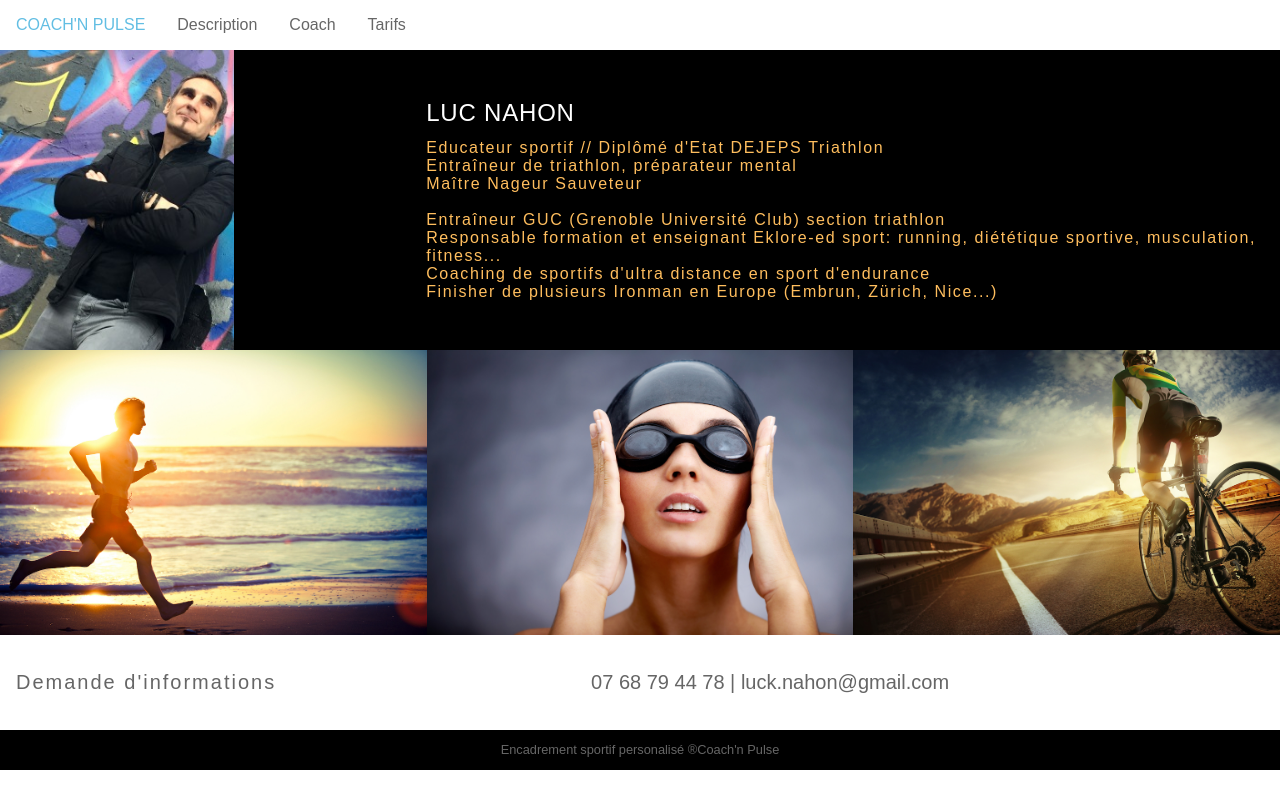
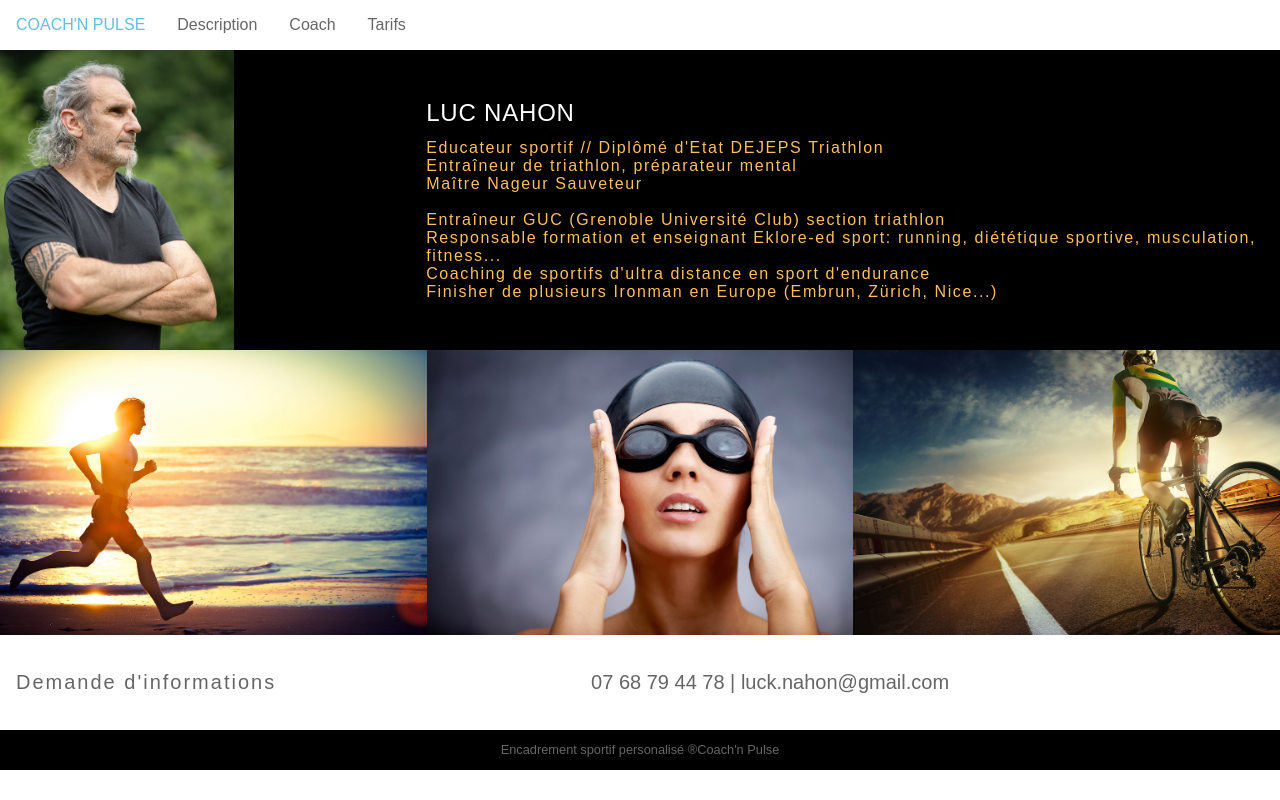
Before and after one commit to Mitchnsun/coachnpulse, a Gatsby site: page /coach in a window 1280 px wide. Built offline with nearby package versions, Linux system fonts and the light colour scheme; Gatsby itself is replaced by a stand-in of ours.

Commit message:
feat(image): replace coach image

```diff
--- a/src/pages/coach.tsx
+++ b/src/pages/coach.tsx
@@ -77,7 +77,7 @@ const CoachPage = () => {
           }}
         >
           <StaticImage
-            src="../img/Luc.jpg"
+            src="../img/Luc-2025.jpeg"
             alt="Luc Nahon"
             placeholder="blurred"
             width={250}
```
Also changed, not shown: src/img/Luc-2025.jpeg (added), 1 other file.
